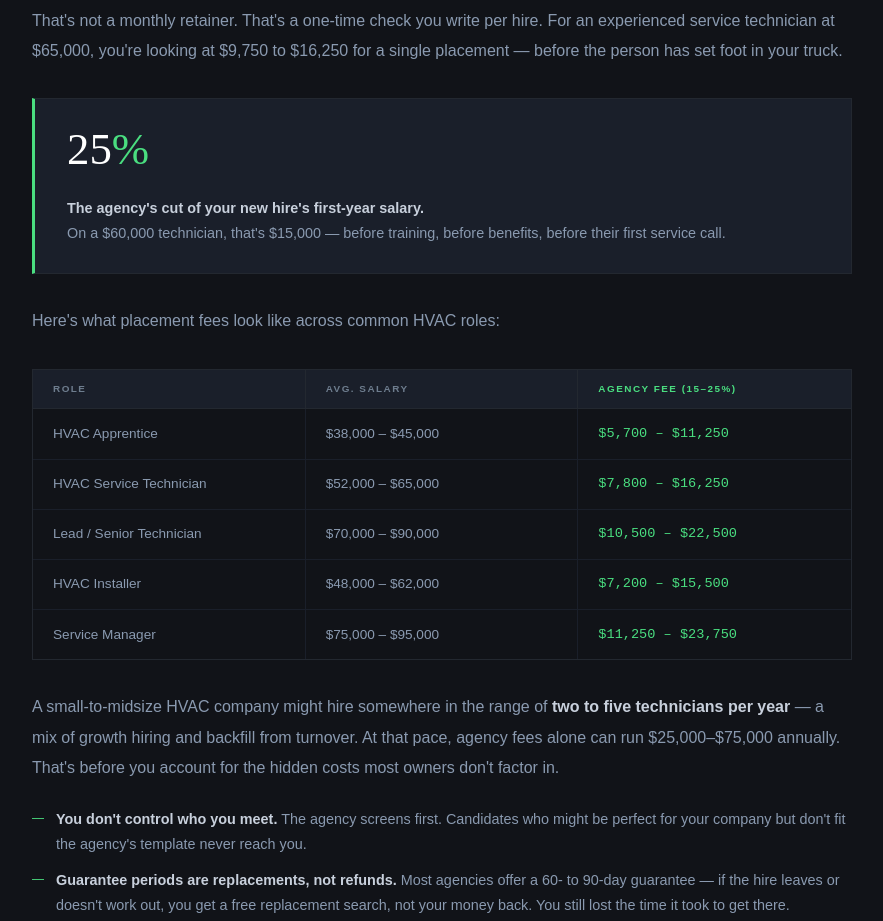
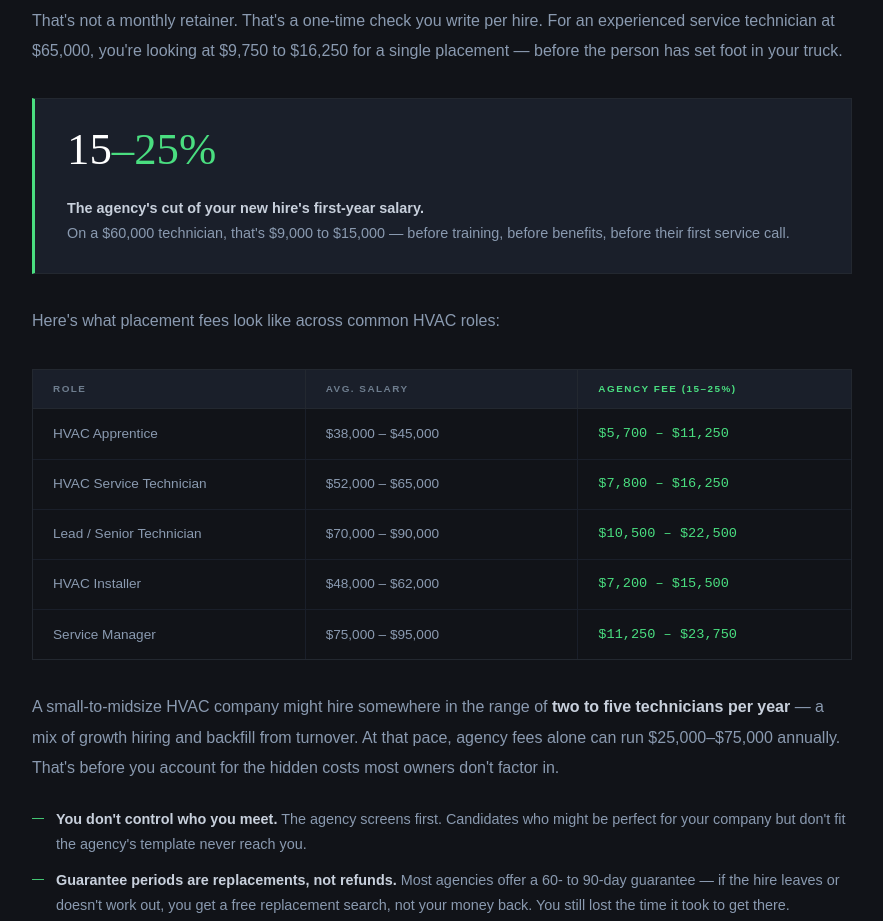
Before and after one commit to jdrissel5253-netizen/Talos, a React (Create React App) app in the folder frontend/: page /pricing in a window 1280 px wide. Shown: the part 8426-9347 px from the top of the page, without its empty margins (198-1081 px from the left). Built offline with nearby package versions, Linux system fonts and the light colour scheme; no server answers.

Commit message:
Show full 15-25% agency fee range in staffing callout instead of just the high end

```diff
--- a/frontend/src/components/Pricing.tsx
+++ b/frontend/src/components/Pricing.tsx
@@ -1048,10 +1048,10 @@ const Pricing: React.FC = () => {
             </ChapterBody>
 
             <StatCallout>
-              <StatCalloutNum>25<span>%</span></StatCalloutNum>
+              <StatCalloutNum>15<span>–25%</span></StatCalloutNum>
               <StatCalloutText>
                 <strong>The agency's cut of your new hire's first-year salary.</strong><br />
-                On a $60,000 technician, that's $15,000 — before training, before benefits, before their first service call.
+                On a $60,000 technician, that's $9,000 to $15,000 — before training, before benefits, before their first service call.
               </StatCalloutText>
             </StatCallout>
 
```
